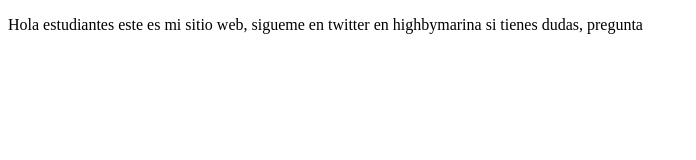
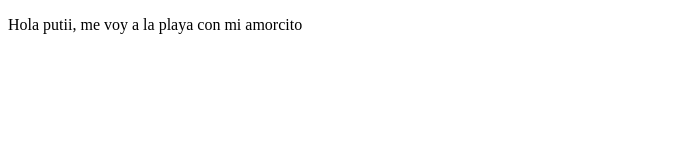
Before and after one commit to marina-izurza/proyectDemoCursoPrework, a plain HTML site: page index.html in a window 1280 px wide. Shown: the whole page, without its empty margins (0-696 px from the left). Drawn offline with Linux system fonts and the light colour scheme.

Commit message:
cambios agregamos playa

```diff
--- a/index.html
+++ b/index.html
@@ -8,7 +8,7 @@
 </head>
 <body>
     <p>
-        Hola estudiantes este es mi sitio web, sigueme en twitter en highbymarina si tienes dudas, pregunta
+        Hola putii, me voy a la playa con mi amorcito
     </p>
 </body>
 </html>
```
